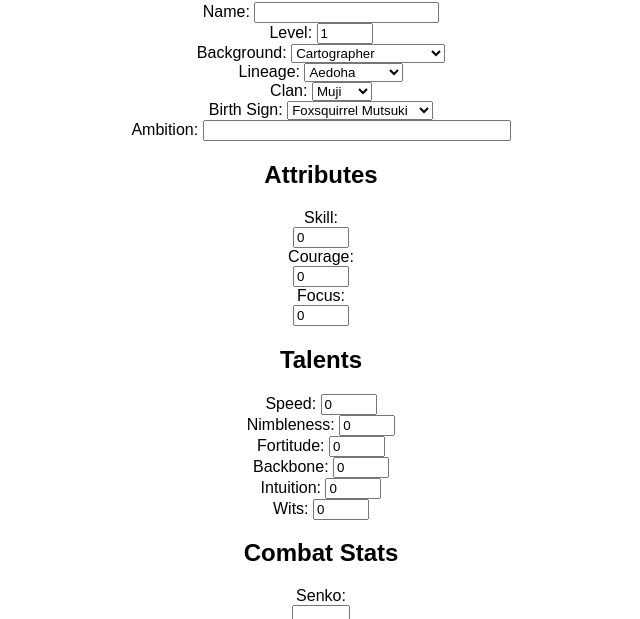
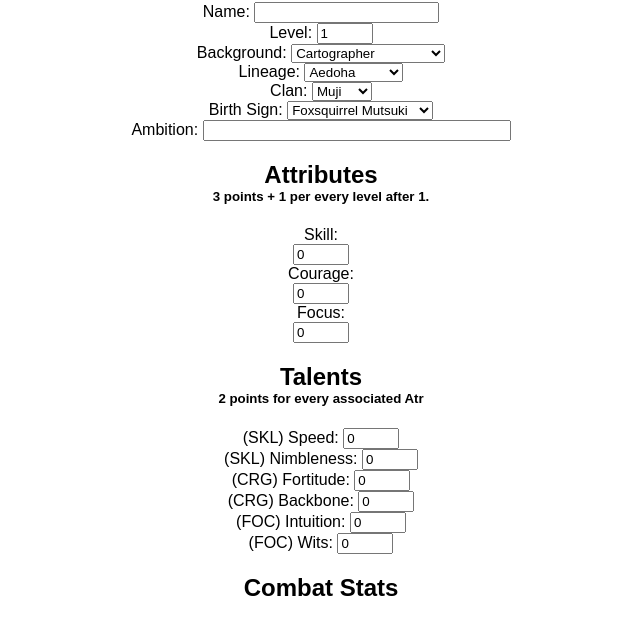
Before and after one commit to RealmRiftGames/RealmRiftGames-Website-Code, a plain HTML site: page index.html in a window 1280 px wide. Shown: the part 106-725 px from the top of the page, without its empty margins (319-959 px from the left). Drawn offline with Linux system fonts and the light colour scheme.

Commit message:
More Text

```diff
--- a/index.html
+++ b/index.html
@@ -92,7 +92,7 @@
 
         </div>
         <div class="attributes">
-            <h2 style="text-align: center;">Attributes</h2>
+            <h2 style="text-align: center; margin-bottom: 0;">Attributes</h2><h5 style="text-align: center; margin-top: 0;">3 points + 1 per every level after 1.</h5>
             <div class="input-group" style="text-align: center;">
                 <label for="skill">Skill:</label>
                 <div class="number-input">
@@ -113,29 +113,29 @@
             </div>
         </div>
         <div class="talents">
-            <h2 style="text-align: center;">Talents</h2>
+            <h2 style="text-align: center; margin-bottom: 0;">Talents</h2><h5 style="text-align: center; margin-top: 0;">2 points for every associated Atr</h5>
             <div class="number-input" style="text-align: center;">
-                <label for="speed">Speed:</label>
+                <label for="speed">(SKL) Speed:</label>
                 <input type="number" id="speed" name="speed" min="0" max="40" value="0">
             </div>
             <div class="number-input" style="text-align: center;">
-                <label for="nimbleness">Nimbleness:</label>
+                <label for="nimbleness">(SKL) Nimbleness:</label>
                 <input type="number" id="nimbleness" name="nimbleness" min="0" max="40" value="0">
             </div>
             <div class="number-input" style="text-align: center;">
-                <label for="fortitude">Fortitude:</label>
+                <label for="fortitude">(CRG) Fortitude:</label>
                 <input type="number" id="fortitude" name="fortitude" min="0" max="40" value="0">
             </div>
             <div class="number-input" style="text-align: center;">
-                <label for="backbone">Backbone:</label>
+                <label for="backbone">(CRG) Backbone:</label>
                 <input type="number" id="backbone" name="backbone" min="0" max="40" value="0">
             </div>
             <div class="number-input" style="text-align: center;">
-                <label for="intuition">Intuition:</label>
+                <label for="intuition">(FOC) Intuition:</label>
                 <input type="number" id="intuition" name="intuition" min="0" max="40" value="0">
             </div>
             <div class="number-input" style="text-align: center;">
-                <label for="wits">Wits:</label>
+                <label for="wits">(FOC) Wits:</label>
                 <input type="number" id="wits" name="wits" min="0" max="40" value="0">
             </div>
         </div>
```
